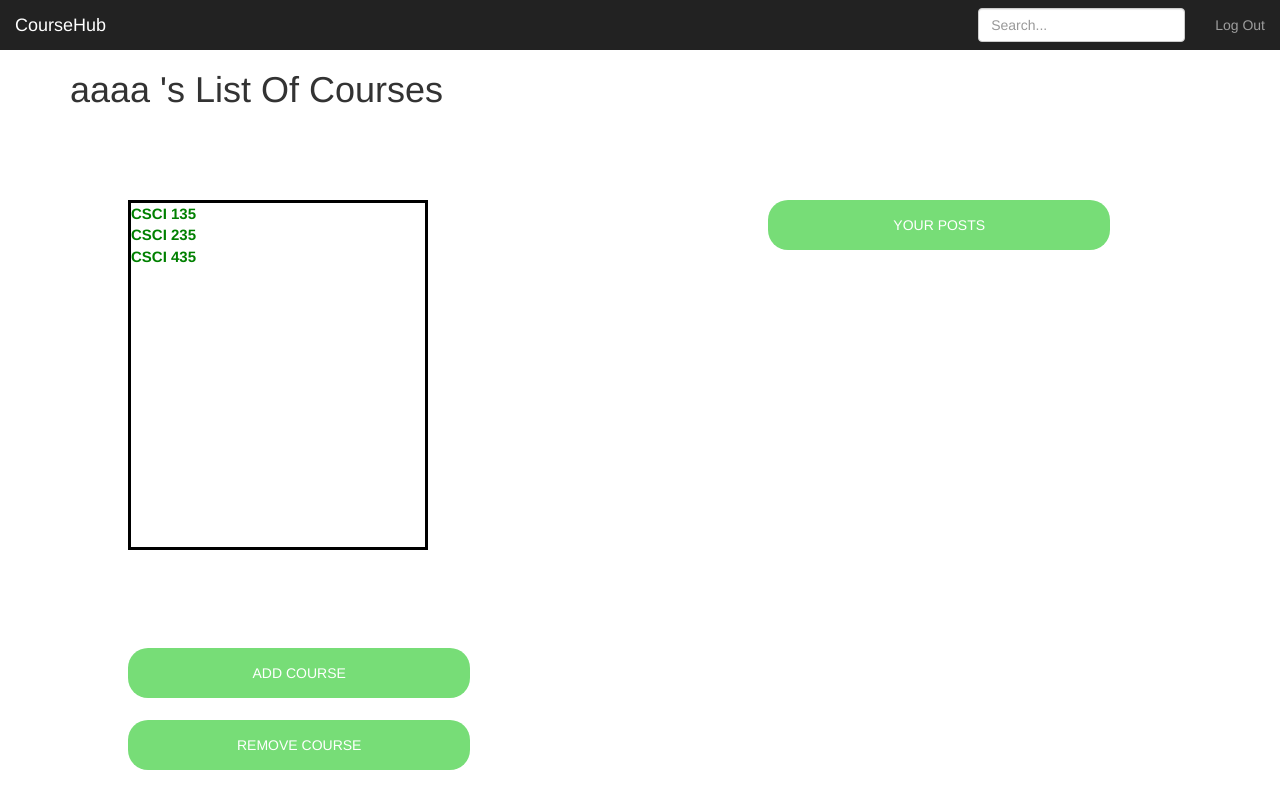
After one commit to Rnoor15/CourseHub, a Flask app: page /user/3 in a window 1280 px wide. The commit adds this page. Run offline with Flask 2, Linux system fonts and the light colour scheme; a user stored in the database is signed in; data comes from the database, SQL or seed files in the repository; both versions use the stored data as it was after the commit; some libraries are stand-ins or nearby versions.

Commit message:
Added class user page

```diff
--- a/coursehubapp.py
+++ b/coursehubapp.py
@@ -19,7 +19,7 @@ app = Flask(__name__)
 app.config['SECRET_KEY'] = 'Thisissupposedtobesecret!'
 app.config['SQLALCHEMY_TRACK_MODIFICATIONS'] = False
 
-app.config['SQLALCHEMY_DATABASE_URI'] = 'sqlite:////Users/Richard/Desktop/CourseHub/courseHub.db'
+app.config['SQLALCHEMY_DATABASE_URI'] = 'sqlite:////Users/rifatnoor/CourseHub/courseHub.db'
 
 bootstrap = Bootstrap(app)
 db = SQLAlchemy(app)
@@ -185,6 +185,17 @@ def course(course_id):
 
     return render_template('course.html', course_id=course_id, **context, course=curr_course)
 
+@app.route('/course/<course_id>/users', methods=['GET', 'POST'])
+@login_required
+def users(course_id):
+
+	curr_course = Course.query.filter(Course.id == course_id).first()
+
+	context = {
+		'users' : curr_course.students
+	}
+
+	return render_template('users.html', course_id=course_id, **context)
 
 @app.route('/userpage')
 @login_required
@@ -196,6 +207,14 @@ def userspage():
     }
     return render_template('userspage.html', **context)
 
+@app.route('/user/<user_id>')
+@login_required
+def user(user_id):
+    user = User.query.filter(User.id == user_id).first()
+    context = {
+        'course': Course.query.filter(Course.students.any(id=user.id)).all(),
+    }
+    return render_template('user.html', user_id=user_id, **context, user=user)
 
 @app.route('/coursesearch', methods=['GET', 'POST'])
 @login_required
--- a/templates/course.html
+++ b/templates/course.html
@@ -68,6 +68,8 @@
 <br>
 <center><a href={{ url_for('userspage') }} class="btn btn-success">Home</a>
 <a href={{ url_for('post', course_id=course.id) }} class="btn btn-success">Create Post</a>
+<a href={{ url_for('users', course_id=course.id) }} class="btn btn-success">
+  Search Users</a>
 </center>
 </body>
 </html>
--- /dev/null
+++ b/templates/user.html
@@ -0,0 +1,62 @@
+{% extends "bootstrap/base.html" %}
+
+{% block title %}
+User's Page
+{% endblock %}
+
+{% block styles %}
+{{super()}}
+<link rel="stylesheet" href="{{url_for('.static', filename='userspage.css')}}">
+{% endblock %}
+
+{% block content %}
+    <nav class="navbar navbar-inverse navbar-fixed-top">
+      <div class="container-fluid">
+        <div class="navbar-header">
+          <button type="button" class="navbar-toggle collapsed" data-toggle="collapse" data-target="#navbar" aria-expanded="false" aria-controls="navbar">
+            <span class="sr-only">Toggle navigation</span>
+            <span class="icon-bar"></span>
+            <span class="icon-bar"></span>
+            <span class="icon-bar"></span>
+          </button>
+          <a class="navbar-brand" href="#">CourseHub</a>
+        </div>
+        <div id="navbar" class="navbar-collapse collapse">
+          <ul class="nav navbar-nav navbar-right">
+            <li><a href="{{ url_for('logout') }}">Log Out</a></li>
+          </ul>
+          <form class="navbar-form navbar-right">
+            <input type="text" class="form-control" placeholder="Search...">
+          </form>
+        </div>
+      </div>
+    </nav>
+
+    <div class="userscourses">
+      <div class="container">
+        <div class="starter-template">
+          <h1> {{user.username}} 's List Of Courses</h1>
+
+          </p>
+
+        </div>
+      </div>
+
+      <div class = "courseSB">
+         {% for courses in course %}
+              <a name="usercourse" style="color:green; font-weight:bold; font-size:15px;" href="{{ url_for('course', course_id=courses.id)}}">{{ courses.course_name }}</a><br>
+            {% endfor %}
+      </div>
+        <a  href="{{ url_for('coursesearch') }}">
+          <input name="add" type="submit" value="Add Course"></input>
+        </a>
+        <a  href="{{ url_for('removecourse') }}">
+          <input name="remove" type="submit" value="Remove Course"></input>
+        </a>
+        <a href="{{url_for('usercenter',username = user.username, tag='post')}}">
+          <input name="usercenter" type="submit" value="Your Posts"></input>
+        </a>
+      </div>
+    </div>
+
+{% endblock %}
```
Also changed, not shown: templates/users.html (added, +29 -0 lines), users.html (added, +28 -0 lines), courseHub.db, 1 other file.
